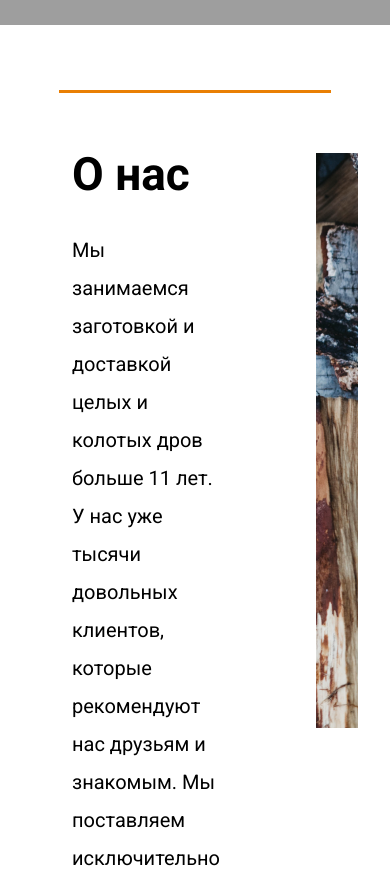
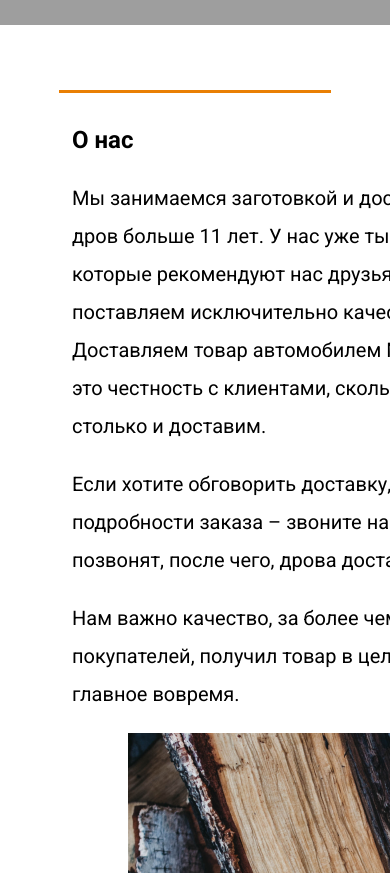
Before and after one commit to Salein/lesaka, a React (Create React App) app: page / in a window 390 px wide. Shown: the part 760-1635 px from the top of the page. Built offline with nearby package versions, Linux system fonts and the light colour scheme; grey boxes are pictures that could not be loaded.

Commit message:
адаптив компонента about

```diff
--- a/src/components/about_us/about.module.css
+++ b/src/components/about_us/about.module.css
@@ -44,9 +44,22 @@ margin-top: 6em;
 }
 
 @media screen and (max-width: 500px) {
+  .about {
+    display: block;
+    font-size: 16px;
+    font-weight: 300;
+    line-height: 24px;
+    width: 300px;
+  }
 
+  .title {
+    margin-top: 4em;
+    font-size: 24px;
+  }
+
+  .bg {
+    width: 296px;
+    height: 140px;
+    margin-top: auto;
+  }
 }
-
-@media screen and (max-width: 400px) {
-
-}
--- a/src/components/main/main.module.css
+++ b/src/components/main/main.module.css
@@ -111,7 +111,7 @@ transform: matrix(1, 0, 0, -1, 0, 0);
   .miniTitle {
     top: 22em;
     font-size: 22px;
-    left: 15%;
+    left: 13%;
     text-align: center;
     width: 300px;
   }
```
